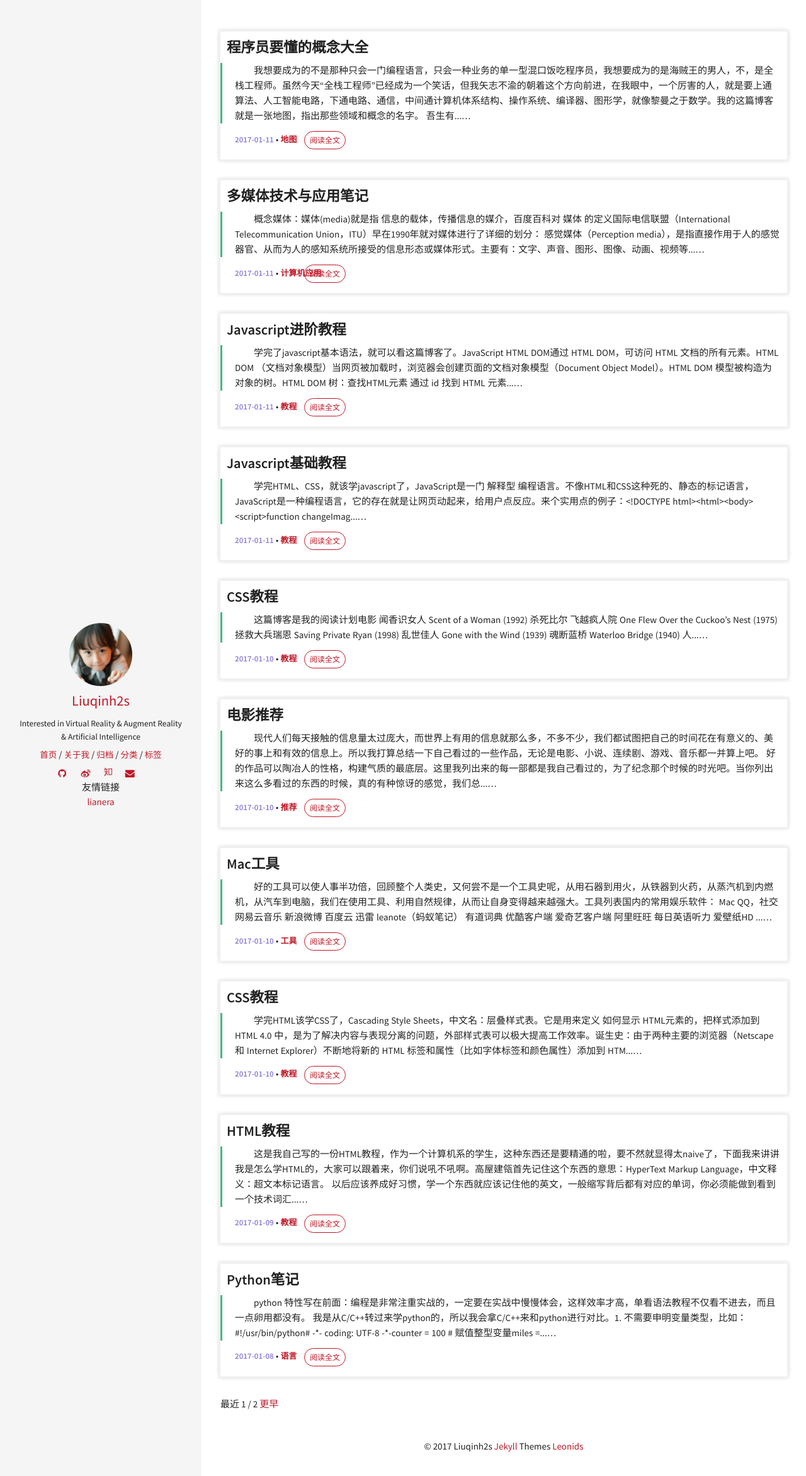
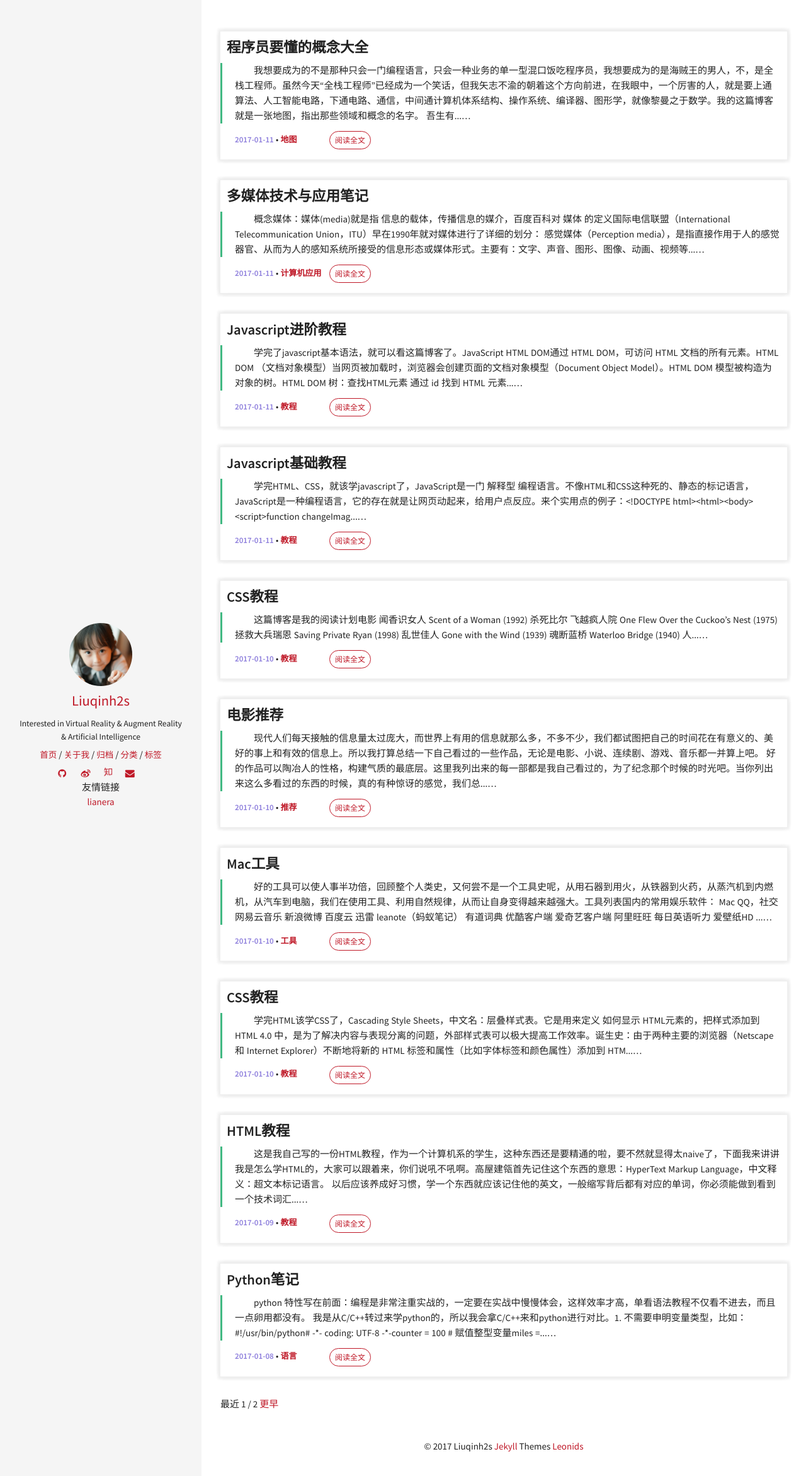
Before and after one commit to transcendtron/liuqinh2s.github.io, a Jekyll site: the page built from index.html, in a window 1280 px wide. Shown: the top 2343 px of the page at 63% size. Built offline with Jekyll 4.4.1, drawn with Linux system fonts in a browser that asks for light colours; the list of posts is cut into pages by our own code.

```diff
--- a/_sass/pages/_patch.scss
+++ b/_sass/pages/_patch.scss
@@ -77,7 +77,7 @@
     border-radius: 20px;
     padding: 6px 8px;
     font-size: .8em;
-    margin-left: 10px;
+    margin-left: 50px;
 }
 
 //主页文章分割线
```
